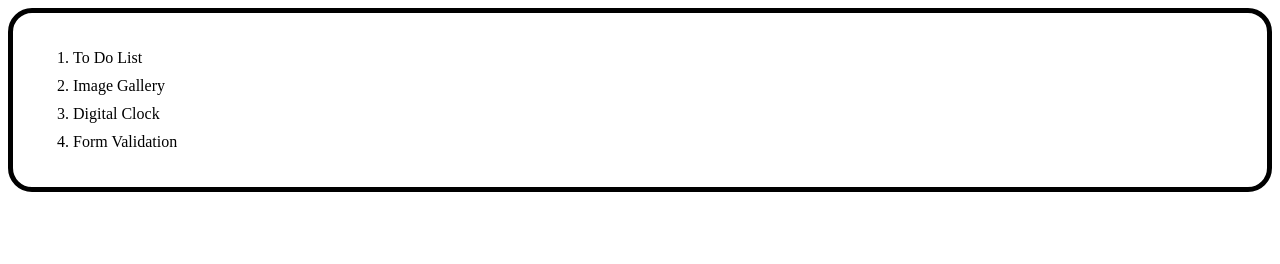
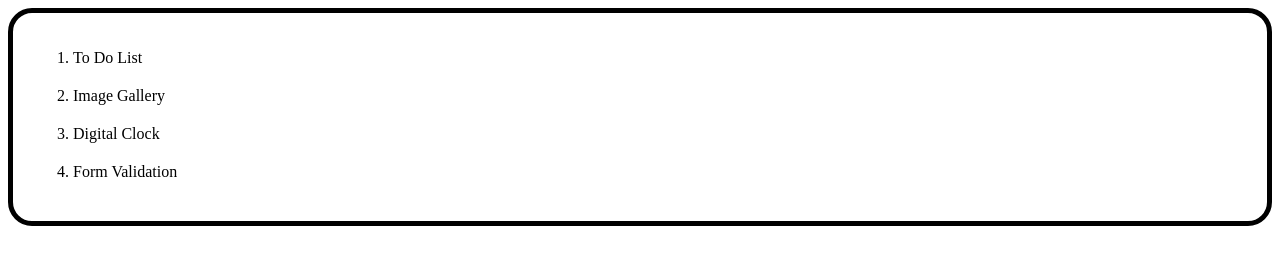
Before and after one commit to Aniket81196/JS-Oct-2021, a plain HTML site: page index.html in a window 1280 px wide. Drawn offline with Linux system fonts and the light colour scheme.

Commit message:
index updated

```diff
--- a/index.html
+++ b/index.html
@@ -11,9 +11,11 @@
             border: 5px solid black;
             border-radius: 24px;
         }
-        a{
-            display: block;
-            margin-bottom: 10px;
+        li{
+            margin-bottom: 20px;
+
+        }
+        li a{
             color: black;
             text-decoration: none;
         }
```
